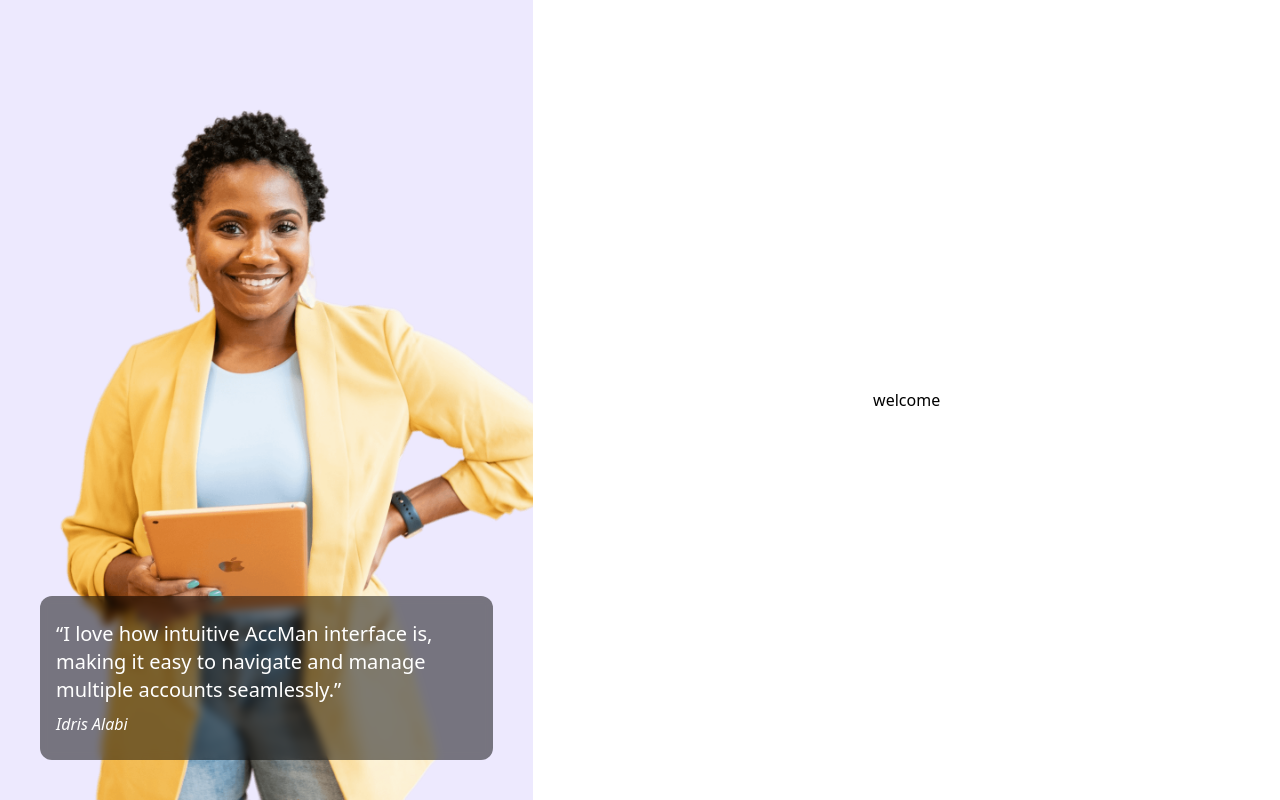
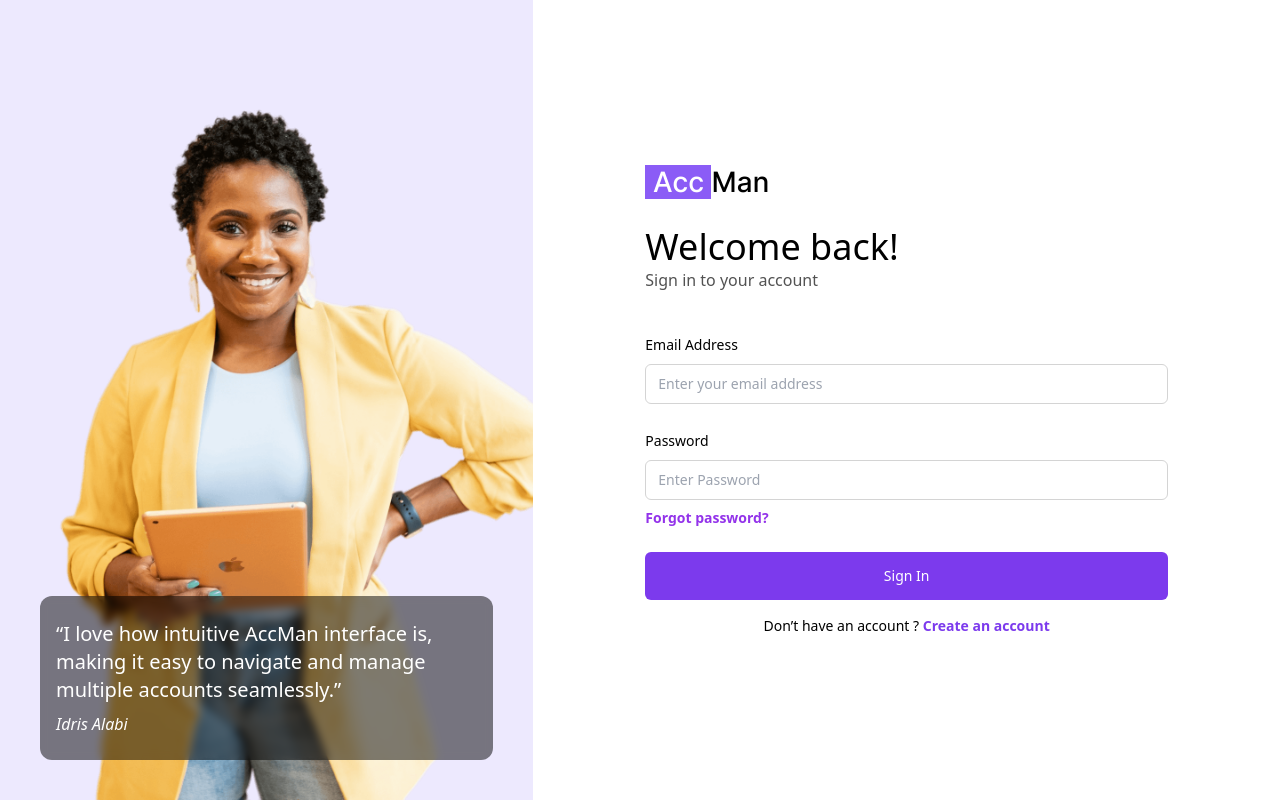
Before and after one commit to skippergoroye/AccMan, a React (Vite) app: page /login in a window 1280 px wide. Built offline with nearby package versions, Linux system fonts and the light colour scheme.

Commit message:
feat: button removed

```diff
--- a/package.json
+++ b/package.json
@@ -10,6 +10,8 @@
     "preview": "vite preview"
   },
   "dependencies": {
+    "@hookform/resolvers": "^3.3.4",
+    "@radix-ui/react-label": "^2.0.2",
     "@radix-ui/react-slot": "^1.0.2",
     "@reduxjs/toolkit": "^2.2.3",
     "class-variance-authority": "^0.7.0",
@@ -17,11 +19,13 @@
     "lucide-react": "^0.376.0",
     "react": "^18.2.0",
     "react-dom": "^18.2.0",
+    "react-hook-form": "^7.51.4",
     "react-redux": "^9.1.2",
     "react-router-dom": "^6.23.0",
     "react-toastify": "^10.0.5",
     "tailwind-merge": "^2.3.0",
-    "tailwindcss-animate": "^1.0.7"
+    "tailwindcss-animate": "^1.0.7",
+    "zod": "^3.22.4"
   },
   "devDependencies": {
     "@types/node": "^20.12.7",
--- a/src/App.tsx
+++ b/src/App.tsx
@@ -7,6 +7,9 @@
 import { ToastContainer } from "react-toastify";
 import "react-toastify/dist/ReactToastify.css";
 import { CreateAccount, CreateAccountVerificationMail, Home, Login, ResetPasswordVerificationMail } from "./pages";
+
+
+
 
 
 
--- /dev/null
+++ b/src/components/ui/form.tsx
@@ -0,0 +1,176 @@
+import * as React from "react"
+import * as LabelPrimitive from "@radix-ui/react-label"
+import { Slot } from "@radix-ui/react-slot"
+import {
+  Controller,
+  ControllerProps,
+  FieldPath,
+  FieldValues,
+  FormProvider,
+  useFormContext,
+} from "react-hook-form"
+
+import { cn } from "@/lib/utils"
+import { Label } from "@/components/ui/label"
+
+const Form = FormProvider
+
+type FormFieldContextValue<
+  TFieldValues extends FieldValues = FieldValues,
+  TName extends FieldPath<TFieldValues> = FieldPath<TFieldValues>
+> = {
+  name: TName
+}
+
+const FormFieldContext = React.createContext<FormFieldContextValue>(
+  {} as FormFieldContextValue
+)
+
+const FormField = <
+  TFieldValues extends FieldValues = FieldValues,
+  TName extends FieldPath<TFieldValues> = FieldPath<TFieldValues>
+>({
+  ...props
+}: ControllerProps<TFieldValues, TName>) => {
+  return (
+    <FormFieldContext.Provider value={{ name: props.name }}>
+      <Controller {...props} />
+    </FormFieldContext.Provider>
+  )
+}
+
+const useFormField = () => {
+  const fieldContext = React.useContext(FormFieldContext)
+  const itemContext = React.useContext(FormItemContext)
+  const { getFieldState, formState } = useFormContext()
+
+  const fieldState = getFieldState(fieldContext.name, formState)
+
+  if (!fieldContext) {
+    throw new Error("useFormField should be used within <FormField>")
+  }
+
+  const { id } = itemContext
+
+  return {
+    id,
+    name: fieldContext.name,
+    formItemId: `${id}-form-item`,
+    formDescriptionId: `${id}-form-item-description`,
+    formMessageId: `${id}-form-item-message`,
+    ...fieldState,
+  }
+}
+
+type FormItemContextValue = {
+  id: string
+}
+
+const FormItemContext = React.createContext<FormItemContextValue>(
+  {} as FormItemContextValue
+)
+
+const FormItem = React.forwardRef<
+  HTMLDivElement,
+  React.HTMLAttributes<HTMLDivElement>
+>(({ className, ...props }, ref) => {
+  const id = React.useId()
+
+  return (
+    <FormItemContext.Provider value={{ id }}>
+      <div ref={ref} className={cn("space-y-2", className)} {...props} />
+    </FormItemContext.Provider>
+  )
+})
+FormItem.displayName = "FormItem"
+
+const FormLabel = React.forwardRef<
+  React.ElementRef<typeof LabelPrimitive.Root>,
+  React.ComponentPropsWithoutRef<typeof LabelPrimitive.Root>
+>(({ className, ...props }, ref) => {
+  const { error, formItemId } = useFormField()
+
+  return (
+    <Label
+      ref={ref}
+      className={cn(error && "text-destructive", className)}
+      htmlFor={formItemId}
+      {...props}
+    />
+  )
+})
+FormLabel.displayName = "FormLabel"
+
+const FormControl = React.forwardRef<
+  React.ElementRef<typeof Slot>,
+  React.ComponentPropsWithoutRef<typeof Slot>
+>(({ ...props }, ref) => {
+  const { error, formItemId, formDescriptionId, formMessageId } = useFormField()
+
+  return (
+    <Slot
+      ref={ref}
+      id={formItemId}
+      aria-describedby={
+        !error
+          ? `${formDescriptionId}`
+          : `${formDescriptionId} ${formMessageId}`
+      }
+      aria-invalid={!!error}
+      {...props}
+    />
+  )
+})
+FormControl.displayName = "FormControl"
+
+const FormDescription = React.forwardRef<
+  HTMLParagraphElement,
+  React.HTMLAttributes<HTMLParagraphElement>
+>(({ className, ...props }, ref) => {
+  const { formDescriptionId } = useFormField()
+
+  return (
+    <p
+      ref={ref}
+      id={formDescriptionId}
+      className={cn("text-sm text-muted-foreground", className)}
+      {...props}
+    />
+  )
+})
+FormDescription.displayName = "FormDescription"
+
+const FormMessage = React.forwardRef<
+  HTMLParagraphElement,
+  React.HTMLAttributes<HTMLParagraphElement>
+>(({ className, children, ...props }, ref) => {
+  const { error, formMessageId } = useFormField()
+  const body = error ? String(error?.message) : children
+
+  if (!body) {
+    return null
+  }
+
+  return (
+    <p
+      ref={ref}
+      id={formMessageId}
+      className={cn("text-sm font-medium text-destructive", className)}
+      {...props}
+    >
+      {body}
+    </p>
+  )
+})
+FormMessage.displayName = "FormMessage"
+
+export {
+  useFormField,
+  Form,
+  FormItem,
+  FormLabel,
+  FormControl,
+  FormDescription,
+  FormMessage,
+  FormField,
+}
--- /dev/null
+++ b/src/components/ui/input.tsx
@@ -0,0 +1,25 @@
+import * as React from "react"
+
+import { cn } from "@/lib/utils"
+
+export interface InputProps
+  extends React.InputHTMLAttributes<HTMLInputElement> {}
+
+const Input = React.forwardRef<HTMLInputElement, InputProps>(
+  ({ className, type, ...props }, ref) => {
+    return (
+      <input
+        type={type}
+        className={cn(
+          "flex h-10 w-full rounded-md border border-input bg-background px-3 py-2 text-sm ring-offset-background file:border-0 file:bg-transparent file:text-sm file:font-medium placeholder:text-muted-foreground focus-visible:outline-none focus-visible:ring-2 focus-visible:ring-ring focus-visible:ring-offset-2 disabled:cursor-not-allowed disabled:opacity-50",
+          className
+        )}
+        ref={ref}
+        {...props}
+      />
+    )
+  }
+)
+Input.displayName = "Input"
+
+export { Input }
--- /dev/null
+++ b/src/components/ui/label.tsx
@@ -0,0 +1,24 @@
+import * as React from "react"
+import * as LabelPrimitive from "@radix-ui/react-label"
+import { cva, type VariantProps } from "class-variance-authority"
+
+import { cn } from "@/lib/utils"
+
+const labelVariants = cva(
+  "text-sm font-medium leading-none peer-disabled:cursor-not-allowed peer-disabled:opacity-70"
+)
+
+const Label = React.forwardRef<
+  React.ElementRef<typeof LabelPrimitive.Root>,
+  React.ComponentPropsWithoutRef<typeof LabelPrimitive.Root> &
+    VariantProps<typeof labelVariants>
+>(({ className, ...props }, ref) => (
+  <LabelPrimitive.Root
+    ref={ref}
+    className={cn(labelVariants(), className)}
+    {...props}
+  />
+))
+Label.displayName = LabelPrimitive.Root.displayName
+
+export { Label }
--- a/src/pages/Home.tsx
+++ b/src/pages/Home.tsx
@@ -8,10 +8,10 @@
       <Navbar />
 
       <div className="pt-[120px] text-center flex flex-col items-center justify-center">
-        <h1 className="font-bold text-[62px]">
+        <h1 className="font-bold text-[68px]">
           Unlock <span className="text-violet-300">Efficiency</span>.
         </h1>
-        <h5 className="font-regular text-[32px] text-gray-600">
+        <h5 className="font-regular text-[39px] text-black">
           Seamlessly Manage your Accounts Today!
         </h5>
 
--- a/src/pages/Login.tsx
+++ b/src/pages/Login.tsx
@@ -1,15 +1,137 @@
+"use client";
+
+import Logo from "../assets/PNG/logo.png";
 import { OnBoardingLayout } from "@/Layout";
 import LadyImg from "../assets/PNG/Lady.png";
+import { NavLink } from "react-router-dom";
+import { Link } from "react-router-dom";
+import { useState } from "react";
+import { zodResolver } from "@hookform/resolvers/zod";
+import { useForm } from "react-hook-form";
+import { z } from "zod";
+
+import { Button } from "@/components/ui/button";
+import {
+  Form,
+  FormControl,
+  FormDescription,
+  FormField,
+  FormItem,
+  FormLabel,
+  FormMessage,
+} from "@/components/ui/form";
+import { Input } from "@/components/ui/input";
+import { Eye, EyeOff } from "lucide-react";
+
+const formSchema = z.object({
+  email: z.string().email("Enter a valid email address.").min(1, {
+    message: "Email is required.",
+  }),
+  password: z.string().min(1, { message: "Must have at least 1 character" }),
+});
 
 const Login = () => {
+  const [showPassword, setShowPassword] = useState<boolean>(false);
+  const form = useForm<z.infer<typeof formSchema>>({
+    resolver: zodResolver(formSchema),
+    defaultValues: {
+      email: "",
+      password: "",
+    },
+  });
+
+  function onSubmit(values: z.infer<typeof formSchema>) {
+    console.log(values);
+  }
+
   return (
     <OnBoardingLayout
       imgUrl={LadyImg}
       feedback="“I love how intuitive AccMan interface is, making it easy to navigate and manage multiple accounts seamlessly.”"
       author="Idris Alabi"
     >
-      <div>
-        <h1>welcome</h1>
+      <div className="w-5/6 lg:w-[70%]">
+        <NavLink to="/">
+          <img src={Logo} alt="Logo" className="h-[20px] md:h-[34px]" />
+        </NavLink>
+        <h1 className="md:text-4xl text-2xl font-medium leading-[40px] mt-7">
+          Welcome back!
+        </h1>
+        <p className="mt-px text-base font-normal text-neutral-600">
+          Sign in to your account
+        </p>
+        <Form {...form}>
+          <form className="mt-10 space-y-6">
+            <FormField
+              control={form.control}
+              name="email"
+              render={({ field }) => (
+                <FormItem>
+                  <FormLabel className="">Email Address</FormLabel>
+                  <FormControl>
+                    <Input
+                      placeholder="Enter your email address"
+                      className="border-neutral-300 focus:outline-none focus-visible:ring-0"
+                      type="email"
+                      {...field}
+                    />
+                  </FormControl>
+                  <FormDescription />
+                  <FormMessage />
+                </FormItem>
+              )}
+            />
+            <FormField
+              control={form.control}
+              name="password"
+              render={({ field }) => (
+                <FormItem>
+                  <FormLabel>Password</FormLabel>
+                  <FormControl>
+                    <Input
+                      placeholder="Enter Password"
+                      className="border-neutral-300"
+                      type={showPassword ? "text" : "password"}
+                      {...field}
+                      rightIcon={
+                        showPassword ? (
+                          <Eye
+                            className="cursor-pointer"
+                            onClick={() => setShowPassword(!showPassword)}
+                          />
+                        ) : (
+                          <EyeOff
+                            className="cursor-pointer"
+                            onClick={() => setShowPassword(!showPassword)}
+                          />
+                        )
+                      }
+                    />
+                  </FormControl>
+                  <FormDescription />
+                  <FormMessage />
+                </FormItem>
+              )}
+            />
+          </form>
+          <p className="text-purple-600 font-semibold text-sm mt-2">
+            <Link to="/reset-password" className="text-primary">
+              Forgot password?
+            </Link>
+          </p>
+          <Button
+            onClick={form.handleSubmit(onSubmit)}
+            className="bg-violet-600 hover:bg-violet-400 text-white w-full h-12 mt-6"
+          >
+            Sign In
+          </Button>
+          <p className="mt-4 text-sm text-center">
+            Don’t have an account ?{" "}
+            <span className="text-violet-600 font-semibold">
+              Create an account
+            </span>
+          </p>
+        </Form>
       </div>
     </OnBoardingLayout>
   );
```
Also changed, not shown: 2 other files (tests, documents, lock files or other folders).
